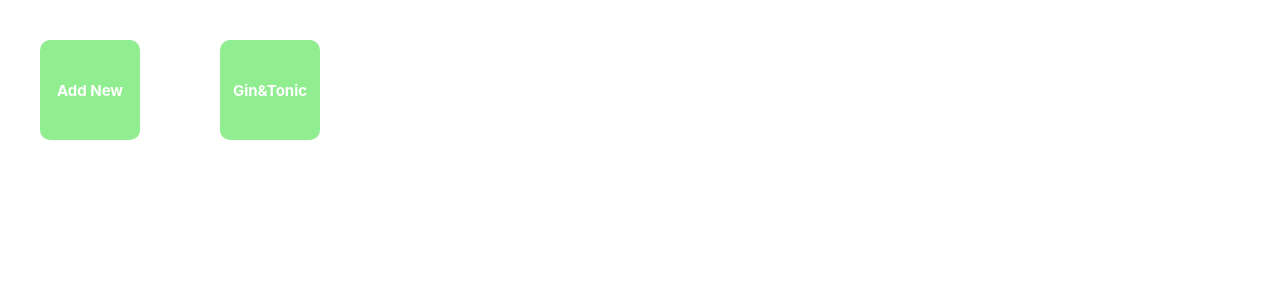
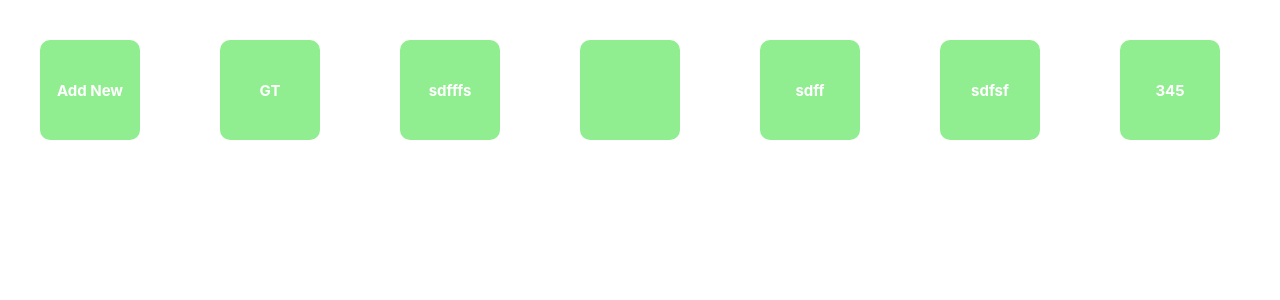
Before and after one commit to misiekmardosz/DrinksCalculator, a React (Create React App) app: page / in a window 1280 px wide. Shown: the top 300 px of the page. Built offline with nearby package versions, Linux system fonts and the light colour scheme; data requests are answered from the project's data file.

Commit message:
compontent created, all recipes are saving correctly

```diff
--- a/src/Recipe.js
+++ b/src/Recipe.js
@@ -1,6 +1,8 @@
 import React, {useEffect, useState,} from 'react';
 import Modal from 'react-modal';
 import {RecipeDetails} from "./RecipeDetails";
+import {Ingridient} from "./models/Ingridient";
+import {Recipe as RecipeModel} from "./models/Recipe"
 //uuid
 
 const API_URL = 'http://localhost:3000';
@@ -11,9 +13,9 @@ const Recipe = () => {
     const [openedRecipe, setOpenedRecipe] = useState(null);
     const [name, setName] = useState("");
     const [process, setProcess] = useState("");
-    const [ingName, setIngName] = useState("");
-    const [ingValue, setIngValue] = useState();
-    const [ingredients, setIngredients] = useState([]);
+    // const [ingName, setIngName] = useState("");
+    // const [ingValue, setIngValue] = useState();
+    const [ingredients, setIngredients] = useState([new Ingridient("",0)]);
     const [ingredientsValue, setIngredientsValue] = useState([]);
     const [newRecipeModalIsOpen, setNewRecipeModalIsOpen] = React.useState(false);
     const [recipeModalIsOpen, setRecipeModalIsOpen] = React.useState(false);
@@ -41,43 +43,34 @@ const Recipe = () => {
         return recipe;
     }, {})
     const addNewRecipe = () => {
+        const recipe = new RecipeModel( name, ingredients, process);
         fetch(`${API_URL}/recipes`, {
             method: 'POST',
-            body: JSON.stringify({
-                name,
-                recipe,
-                process,
-            }),
+            body: JSON.stringify(recipe),
             headers: {
                 'Content-type': 'application/json',
             },
         })
             .then((resp) => resp.json())
-            .then((newRecipes) => {
-                setRecipes((prevState) => [...prevState, {name,recipe,process}]);
+            .then((newRecipe) => {
+                console.log(newRecipe);
+                recipe.setId(newRecipe.id)
+                setRecipes((prevState) => [...prevState, recipe]);
             });
     };
-    console.log(recipe)
     console.log(recipes)
-    // console.log(ingValue)
     const handleClickIng = (e) => {
         e.preventDefault()
-        setIngredients((preState)=>[...preState, ingValue])
-        setIngredientsValue((preState)=>[...preState, ingValue])
-
+        const ingridient = new Ingridient("", "");
+        setIngredients( prevState => [...prevState, ingridient]);
     }
     function openNewModal() {
         setNewRecipeModalIsOpen(true);
     }
 
-
     function closeNewModal(e) {
         e.preventDefault()
-        addNewRecipe()
-        setIngredients((preState)=>[...preState,ingName, ])
-        setIngredientsValue((preState)=>[...preState,ingValue])
-        setIngredients((prevState) => [])
-        setIngredientsValue((prevState) => [])
+        addNewRecipe();
         setNewRecipeModalIsOpen(false);
     }
     function openModal(recipe) {
@@ -87,7 +80,20 @@ const Recipe = () => {
     function closeModal(close) {
         setRecipeModalIsOpen(false);
     }
-    // console.log(recipes)
+    const updateIngredientName = (index, newName) => {
+        const updatedIngredients = [...ingredients];
+        updatedIngredients[index].name=newName;
+        setIngredients(updatedIngredients)
+    }
+    const updateIngredientValue = (index, newQuantity) =>{
+        const updatedIngredients = [...ingredients];
+        updatedIngredients[index].quantity= newQuantity;
+        setIngredients(updatedIngredients);
+    }
+    const updateProcess = (index, newProcess) =>{
+        const updatedProcess = [...ingredients];
+        updatedProcess[index].process=newProcess;
+    }
 
     if (loading) return <p>Trwa ładowanie...</p>;
     if (recipe.length === 0) return null;
@@ -117,19 +123,22 @@ const Recipe = () => {
                     <section className={"container"}>
                         <form className={"form"} onSubmit={closeNewModal}>
                             <input className={"new-recipe-title"} placeholder={'Drink Name'} onChange={e => setName(e.target.value)}/>
-                            <div className={'new-ing-div'}>
-                                <input className={"new-recipe-title"} placeholder={'ingredient 1'} onChange={e => setIngName(e.target.value)}/>
-                                <input type={'number'} className={"new-recipe-title"} placeholder={`quantity`} onChange={e => setIngValue(e.target.value)}/>
-                            </div>
-
                             {ingredients.map((item,index)=>(
                                 <div key={index} className={'new-ing-div'}>
-                                    <input  className={"new-recipe-title"} placeholder={`ingredient ${index+2}`} onChange={e => setIngName(e.target.value)}/>
-                                    <input type={'number'} className={"new-recipe-title"} placeholder={"quantity"} onChange={e => setIngValue(e.target.value)}/>
+                                    <input  className={"new-recipe-title"}
+                                            placeholder={`ingredient ${index+1}`}
+                                            onChange={e => updateIngredientName(index,e.target.value)}
+                                            value={ingredients[index].name}
+                                    />
+                                    <input type={'number'} className={"new-recipe-title"}
+                                           placeholder={"quantity"}
+                                           onChange={e => updateIngredientValue(index,e.target.value)}
+                                           value={ingredients[index].quantity}
+                                    />
                                 </div>
                             ))}
                             <textarea className={"new-recipe-title"} onChange={e => setProcess(e.target.value)}/>
-                            <button className={"button"} onClick={handleClickIng}>Add ingreedient</button>
+                            <button className={"button"} onClick={handleClickIng}>Add ingredient</button>
                             <button className={"button"} type={"submit"}>Save</button>
 
                         </form>
--- a/src/RecipeDetails.js
+++ b/src/RecipeDetails.js
@@ -5,6 +5,7 @@ import React, {useEffect, useState} from "react";
 
 
 const RecipeDetails = ({recipe, close, deleteRecipe}) => {
+    console.log(recipe.recipe)
     const [currentSum,setCurrentSum]=useState(0);
     const [clear,setClear]=useState(false);
     const [ingValue, setIngValue] =useState()
--- a/src/database/db.json
+++ b/src/database/db.json
@@ -2,12 +2,89 @@
   "recipes": [
     {
       "id": 1,
-      "name": "Gin&Tonic",
-      "process": "pour all ingreedients to the glass, add lemmon and ice",
-      "recipe": {
-        "gin": 40,
-        "tonic": 100
-      }
+      "name": "GT",
+      "ingridients": [
+        {
+          "name": "s",
+          "quantity": "0000"
+        },
+        {
+          "name": "3",
+          "quantity": ""
+        }
+      ],
+      "process": ""
+    },
+    {
+      "id": 2,
+      "name": "sdfffs",
+      "ingridients": [
+        {
+          "name": "f",
+          "quantity": 0
+        }
+      ],
+      "process": "dfsdf"
+    },
+    {
+      "id": 3,
+      "name": "",
+      "ingridients": [
+        {
+          "name": "",
+          "quantity": 0
+        }
+      ],
+      "process": "werwerwer"
+    },
+    {
+      "id": 4,
+      "name": "sdff",
+      "ingridients": [
+        {
+          "name": "",
+          "quantity": 0
+        },
+        {
+          "name": "",
+          "quantity": ""
+        },
+        {
+          "name": "",
+          "quantity": ""
+        },
+        {
+          "name": "",
+          "quantity": ""
+        }
+      ],
+      "process": ""
+    },
+    {
+      "id": 5,
+      "name": "sdfsf",
+      "ingridients": [
+        {
+          "name": "sdfff",
+          "quantity": "5550"
+        }
+      ],
+      "process": "sdfsdfsdf"
+    },
+    {
+      "id": 6,
+      "name": "345",
+      "ingridients": [
+        {
+          "name": "sdfff",
+          "quantity": "5550"
+        },
+        {
+          "name": "dgsdf",
+          "quantity": "555"
+        }
+      ],
+      "process": "sdfsdfsdf"
     }
   ]
 }
--- /dev/null
+++ b/src/models/Ingridient.js
@@ -0,0 +1,6 @@
+export class Ingridient{
+    constructor(name, quantity) {
+        this.name = name;
+        this.quantity = quantity;
+    }
+}
--- /dev/null
+++ b/src/models/Recipe.js
@@ -0,0 +1,19 @@
+export class Recipe {
+
+    /**
+     *
+     * @param id: string
+     * @param name: string
+     */
+    constructor(name, ingridients, process) {
+        this.id = null;
+        this.name=name;
+        this.ingridients= ingridients; //array
+        this.process = process
+    }
+
+    setId(id) {
+        this.id = id;
+    }
+
+}
```
